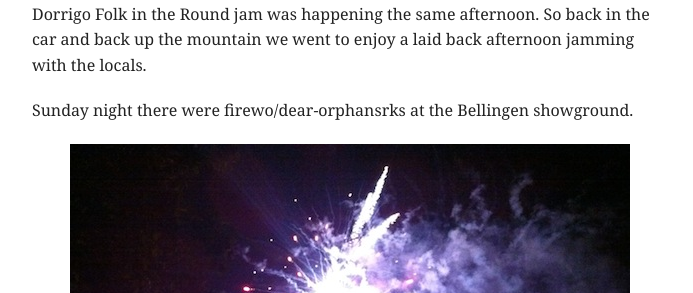
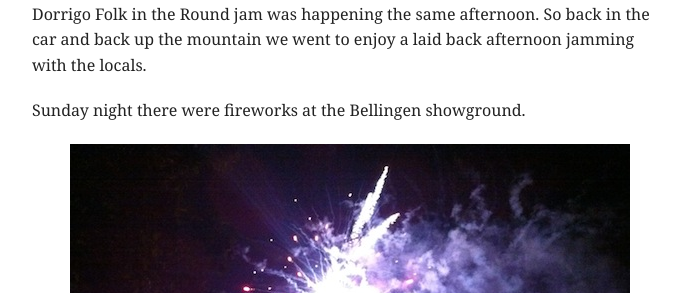
Before and after one commit to nbpayne/dear-orphans, a Jekyll site: the page built from _posts/2011-08-07-road-trip-to-bellingen.md, in a window 1280 px wide and 900 px high, scrolled down 4242 px. Shown: the part 161-454 px from the top of the window, without its empty margins (123-816 px from the left). Built offline with Jekyll 4.4.1, drawn with Linux system fonts in a browser that asks for light colours.

Commit message:
Updated 2011-08-07-road-trip-to-bellingen.md

```diff
--- a/_posts/2011-08-07-road-trip-to-bellingen.md
+++ b/_posts/2011-08-07-road-trip-to-bellingen.md
@@ -37,8 +39,8 @@ author: "Nick Payne"
 <p>On the way back down the mountain I insisted on touching the Bellinger River so we took a detour off the main road and found a wooden bridge and a place we could scramble down to the river. The water was clear and large fish were visible.</p>
 <p class="text-center"><img src="{{ site.baseurl }}/images/2011/8/IMG_0517.JPG" alt="" /></p>
 <p>Having arrived back in Bellingen Scott checked his email to discover that the Dorrigo Folk in the Round jam was happening the same afternoon. So back in the car and back up the mountain we went to enjoy a laid back afternoon jamming with the locals.</p>
-<p>Sunday night there were firewo{{ site.baseurl }}rks at the Bellingen showground.</p>
-<p class="text-center"><img src="/images/2011/8/IMG_0519.JPG" alt="" /></p>
+<p>Sunday night there were fireworks at the Bellingen showground.</p>
+<p class="text-center"><img src="{{ site.baseurl }}/images/2011/8/IMG_0519.JPG" alt="" /></p>
 <p><strong>Monday 1/08</strong></p>
 <p>Time to head home :(</p>
 <p>Farewells were said and then I hit the round around 10.</p>
```
Also changed, not shown: other parts of _posts/2011-08-07-road-trip-to-bellingen.md (+4 -2 lines).
